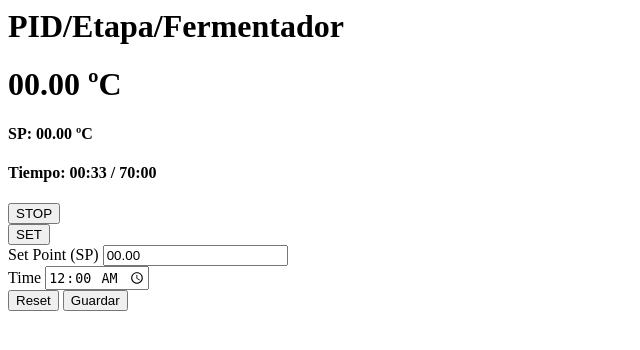
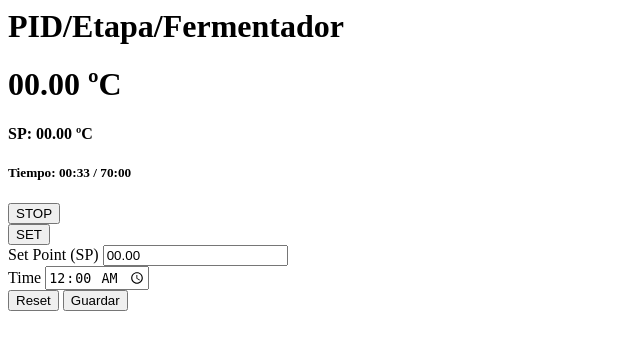
Before and after one commit to xavierlesa/djangomqtt, a Django app: template iotdevice/templates/iotdevice/controller_widget.html in a window 1280 px wide. Shown: the top 350 px of the page, without its empty margins (0-640 px from the left). Run offline with Django 3.2, Linux system fonts and the light colour scheme; the template is opened without the code that fills it, so the values that code supplies are empty; parts of the project's set-up code (start-up, migrations or seed data) failed here and were passed over.

Commit message:
[test] json for ui

```diff
--- a/iotdevice/templates/iotdevice/controller_widget.html
+++ b/iotdevice/templates/iotdevice/controller_widget.html
@@ -15,9 +15,9 @@
                 </h4>
             </div>
             <div class="col-xs-7">
-                <h4 class="text-muted">
+                <h5 class="text-muted">
                     <!--span class="glyphicon glyphicon-time" aria-hidden="true"></span-->Tiempo: <span data-current_time>00:33</span> / <span data-set_time>70:00</span>
-                </h4>
+                </h5>
             </div>
         </div>
 
```
